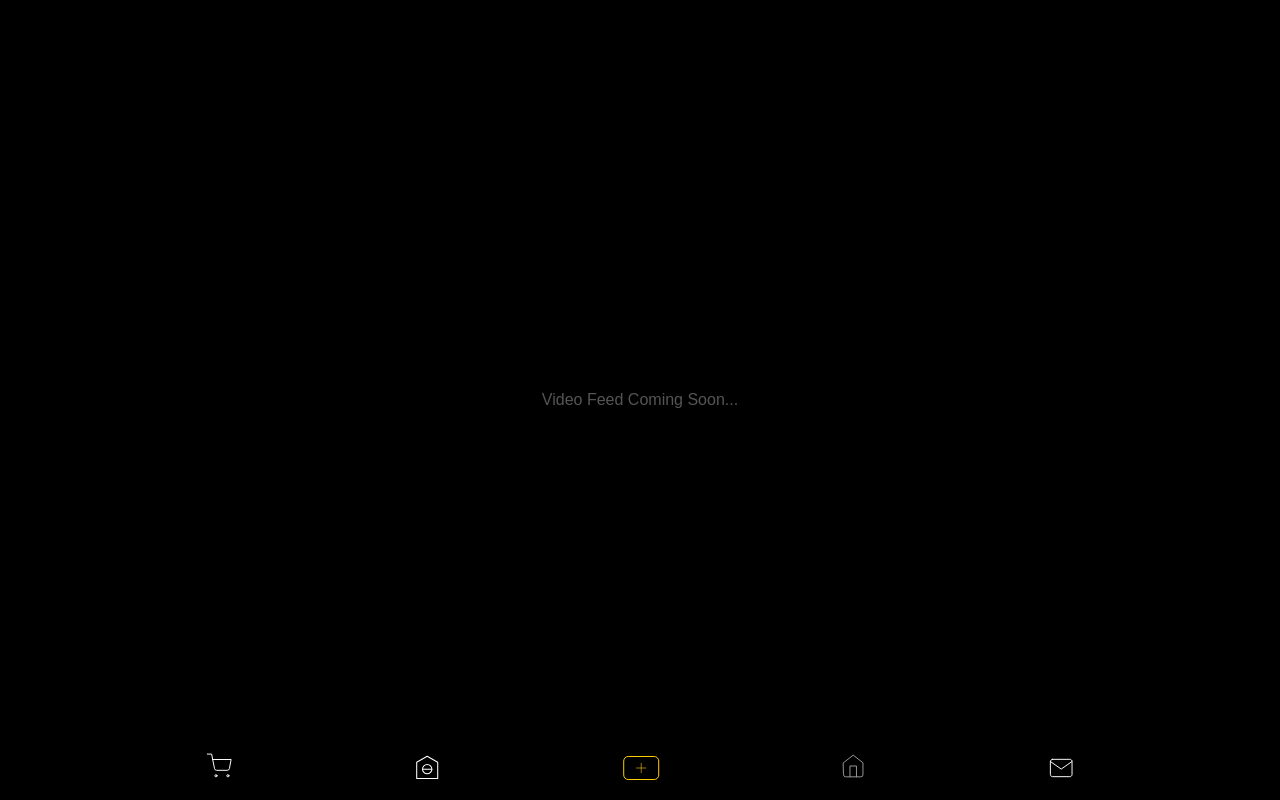
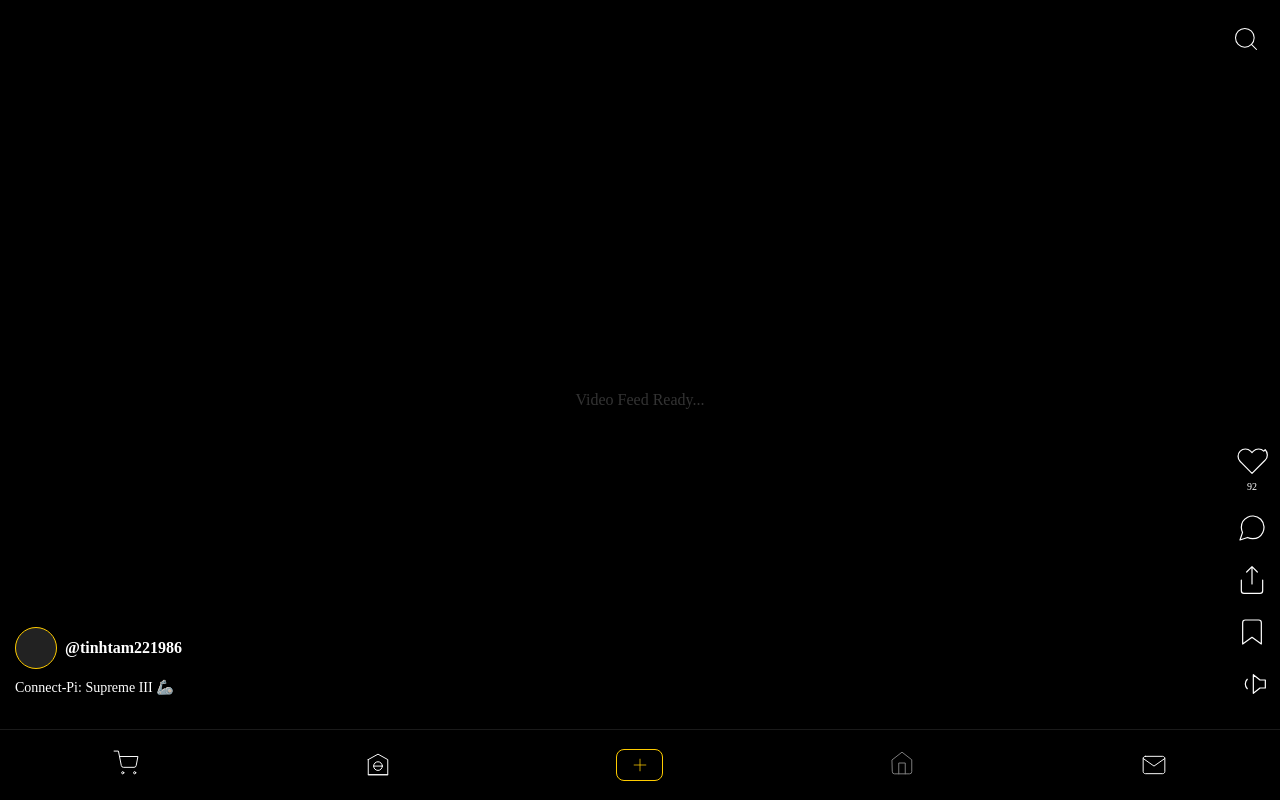
Before and after one commit to tinhtam221986/CONNECT-PI-SUPREME-III, a Next.js app: page / in a window 1280 px wide. Built offline with nearby package versions, Linux system fonts and the light colour scheme.

Commit message:
Update page.tsx

```diff
--- a/app/page.tsx
+++ b/app/page.tsx
@@ -9,18 +9,19 @@ export default function SupremeMasterApp() {
   const [myVideos, setMyVideos] = useState([]);
   const [uploading, setUploading] = useState(false);
 
-  // 1. Hàm lấy danh sách video thật từ MongoDB khi vào Profile
+  // Lấy video thật từ API khi vào Profile
   useEffect(() => {
     if (view === 'profile') {
-      fetch('/api/videos').then(res => res.json()).then(data => setMyVideos(data));
+      fetch('/api/videos')
+        .then(res => res.json())
+        .then(data => { if(Array.isArray(data)) setMyVideos(data); })
+        .catch(err => console.log("Chưa có API videos"));
     }
   }, [view]);
 
-  // 2. Hàm xử lý Upload Video lên Cloudflare R2 thông qua API
   const handleUpload = async (e: any) => {
     const file = e.target.files[0];
     if (!file) return;
-
     setUploading(true);
     const formData = new FormData();
     formData.append('file', file);
@@ -29,61 +30,91 @@ export default function SupremeMasterApp() {
     try {
       const res = await fetch('/api/upload', { method: 'POST', body: formData });
       if (res.ok) {
-        alert("🦾 SIÊU CẤP: Video đã được đẩy lên Cloudflare R2 & MongoDB thành công!");
+        alert("🦾 THÀNH CÔNG: Video đã được đẩy lên hệ thống!");
         setView('profile');
+      } else {
+        alert("Lỗi: Cần tạo file API Upload để thực thi lệnh này.");
       }
     } catch (err) {
-      alert("Lỗi kết nối mạch máu dữ liệu!");
-    } finally {
-      setUploading(false);
-    }
+      alert("Mạch máu Backend chưa thông suốt.");
+    } finally { setUploading(false); }
   };
 
   return (
-    <div style={{ position: 'relative', width: '100vw', height: '100vh', backgroundColor: '#000', overflow: 'hidden', fontFamily: 'Arial, sans-serif' }}>
+    <div style={{ position: 'relative', width: '100vw', height: '100vh', backgroundColor: '#000', overflow: 'hidden', color: '#fff' }}>
 
+      {/* 1. TRANG PROFILE */}
       {view === 'profile' && <ProfilePage videoList={myVideos} />}
 
+      {/* 2. TRANG UPLOAD (ĐÃ SỬA LỖI HIỂN THỊ) */}
       {view === 'upload' && (
-        <div style={{ width: '100vw', height: '100vh', backgroundColor: '#000', color: '#fff', padding: '40px 20px', zIndex: 2000 }}>
-          <div onClick={() => setView('feed')}><SupremeIcon name="chevron" size={30} color="#ffcc00" /></div>
-          <h2 style={{ fontSize: '24px', fontWeight: 'bold', marginTop: '20px' }}>{uploading ? "ĐANG ĐẨY LÊN R2..." : "TẢI VIDEO THẬT 🚀"}</h2>
+        <div style={{ position: 'absolute', inset: 0, backgroundColor: '#000', padding: '50px 20px', zIndex: 2000 }}>
+          <div onClick={() => setView('feed')} style={{ marginBottom: '20px', cursor: 'pointer' }}>
+            <SupremeIcon name="chevron" size={30} color="#ffcc00" />
+            <span style={{ color: '#ffcc00', marginLeft: '10px' }}>Quay lại</span>
+          </div>
+          <h2 style={{ fontSize: '22px', fontWeight: 'bold' }}>{uploading ? "ĐANG TẢI..." : "TẢI VIDEO THẬT 🚀"}</h2>
 
-          <div style={{ width: '100%', height: '200px', border: '2px dashed #ffcc00', borderRadius: '15px', display: 'flex', flexDirection: 'column', alignItems: 'center', justifyContent: 'center', marginTop: '20px', backgroundColor: '#0a0a0a', position: 'relative' }}>
+          <div style={{ width: '100%', height: '220px', border: '2px dashed #ffcc00', borderRadius: '15px', display: 'flex', flexDirection: 'column', alignItems: 'center', justifyContent: 'center', marginTop: '20px', backgroundColor: '#0a0a0a', position: 'relative' }}>
              {uploading ? (
-               <div className="animate-spin" style={{ width: '40px', height: '40px', border: '4px solid #ffcc00', borderTopColor: 'transparent', borderRadius: '50%' }}></div>
+               <div style={{ width: '40px', height: '40px', border: '4px solid #ffcc00', borderTopColor: 'transparent', borderRadius: '50%', animation: 'spin 1s linear infinite' }}></div>
              ) : (
                <>
                  <SupremeIcon name="plus" size={40} color="#ffcc00" />
-                 <p style={{ color: '#ffcc00', fontSize: '14px', marginTop: '10px' }}>Chạm để chọn Video từ máy</p>
-                 <input type="file" accept="video/*" onChange={handleUpload} style={{ position: 'absolute', opacity: 0, width: '100%', height: '100%', cursor: 'pointer' }} disabled={uploading} />
+                 <p style={{ color: '#ffcc00', fontSize: '13px', marginTop: '10px' }}>Chạm để chọn Video</p>
+                 <input type="file" accept="video/*" onChange={handleUpload} style={{ position: 'absolute', opacity: 0, width: '100%', height: '100%', cursor: 'pointer' }} />
                </>
              )}
           </div>
-          <input id="vCap" placeholder="Nhập tiêu đề video..." style={{ width: '100%', backgroundColor: 'transparent', border: 'none', borderBottom: '1px solid #333', padding: '15px 0', color: '#fff', marginTop: '20px', outline: 'none' }} />
+          <input id="vCap" placeholder="Nhập tiêu đề video..." style={{ width: '100%', backgroundColor: '#111', border: '1px solid #333', padding: '15px', color: '#fff', marginTop: '20px', borderRadius: '10px', outline: 'none' }} />
+          <p style={{ fontSize: '11px', color: '#555', marginTop: '15px' }}>Lưu ý: Hệ thống sẽ đẩy trực tiếp lên Cloudflare R2 của Boss.</p>
         </div>
       )}
 
+      {/* 3. TRANG FEED (GIỮ NGUYÊN GIAO DIỆN TƯƠNG TÁC) */}
       {view === 'feed' && (
-        <div style={{ display: 'flex', height: '100%', alignItems: 'center', justifyContent: 'center' }}>
-           <p style={{ color: '#555' }}>Video Feed Coming Soon...</p>
-        </div>
+        <>
+          <div style={{ position: 'absolute', top: '25px', right: '20px', zIndex: 100 }}><SupremeIcon name="search" size={28} /></div>
+
+          {/* CỘT TƯƠNG TÁC PHẢI - KHÔNG ĐƯỢC BIẾN MẤT */}
+          <div style={{ position: 'absolute', right: '12px', bottom: '100px', display: 'flex', flexDirection: 'column', alignItems: 'center', gap: '20px', zIndex: 100 }}>
+            <div style={{ textAlign: 'center' }}><SupremeIcon name="heart" size={32} /><div style={{ fontSize: '10px' }}>92</div></div>
+            <SupremeIcon name="comment" size={32} />
+            <SupremeIcon name="share" size={32} />
+            <SupremeIcon name="save" size={32} />
+            <SupremeIcon name="volume" size={32} flip={true} />
+          </div>
+
+          <div style={{ position: 'absolute', bottom: '90px', left: '15px', zIndex: 100 }}>
+             <div style={{ display: 'flex', alignItems: 'center', gap: '8px' }}>
+                <div style={{ width: '40px', height: '40px', borderRadius: '50%', backgroundColor: '#222', border: '1px solid #ffcc00' }} />
+                <span style={{ fontWeight: 'bold' }}>@tinhtam221986</span>
+             </div>
+             <p style={{ fontSize: '14px', marginTop: '10px' }}>Connect-Pi: Supreme III 🦾</p>
+          </div>
+
+          <div style={{ width: '100%', height: '100%', display: 'flex', alignItems: 'center', justifyContent: 'center', color: '#333' }}>
+             Video Feed Ready...
+          </div>
+        </>
       )}
 
-      {/* NAVIGATION BAR - GIỮ NGUYÊN LOGIC */}
+      {/* 4. THANH ĐIỀU HƯỚNG DƯỚI */}
       <div style={{
-        position: 'fixed', bottom: 0, left: '50%', transform: 'translateX(-50%)', width: '82%', height: '65px',
-        display: 'flex', alignItems: 'center', justifyContent: 'space-around', background: 'linear-gradient(transparent, rgba(0,0,0,1))',
-        transition: 'transform 0.4s ease', transform: isNavVisible ? 'translateX(-50%) translateY(0)' : 'translateX(-50%) translateY(100px)', zIndex: 1000
+        position: 'fixed', bottom: 0, left: 0, width: '100%', height: '70px',
+        display: 'flex', alignItems: 'center', justifyContent: 'space-around',
+        backgroundColor: 'rgba(0,0,0,0.95)', borderTop: '0.5px solid #1a1a1a', zIndex: 1000
       }}>
-        <div onClick={() => setView('feed')} style={{ opacity: view === 'feed' ? 1 : 0.6 }}><SupremeIcon name="cart" size={26} /></div>
-        <SupremeIcon name="global" size={28} />
-        <div onClick={() => setView('upload')} style={{ width: '34px', height: '22px', borderRadius: '5px', border: '1px solid #ffcc00', display: 'flex', alignItems: 'center', justifyContent: 'center' }}>
-          <SupremeIcon name="plus" size={16} color="#ffcc00" />
+        <div onClick={() => setView('feed')} style={{ opacity: view === 'feed' ? 1 : 0.5 }}><SupremeIcon name="cart" size={26} /></div>
+        <SupremeIcon name="global" size={26} />
+        <div onClick={() => setView('upload')} style={{ width: '45px', height: '30px', borderRadius: '8px', border: '1.5px solid #ffcc00', display: 'flex', alignItems: 'center', justifyContent: 'center', backgroundColor: view === 'upload' ? '#ffcc00' : 'transparent' }}>
+          <SupremeIcon name="plus" size={20} color={view === 'upload' ? "#000" : "#ffcc00"} />
         </div>
-        <div onClick={() => setView('profile')} style={{ opacity: view === 'profile' ? 1 : 0.6 }}><SupremeIcon name="home" size={26} color={view === 'profile' ? "#ffcc00" : "#fff"} /></div>
+        <div onClick={() => setView('profile')} style={{ opacity: view === 'profile' ? 1 : 0.5 }}><SupremeIcon name="home" size={26} color={view === 'profile' ? "#ffcc00" : "#fff"} /></div>
         <SupremeIcon name="mail" size={26} />
       </div>
+
+      <style jsx global>{` @keyframes spin { to { transform: rotate(360deg); } } `}</style>
     </div>
   );
-                                                       }
+                       }
```
